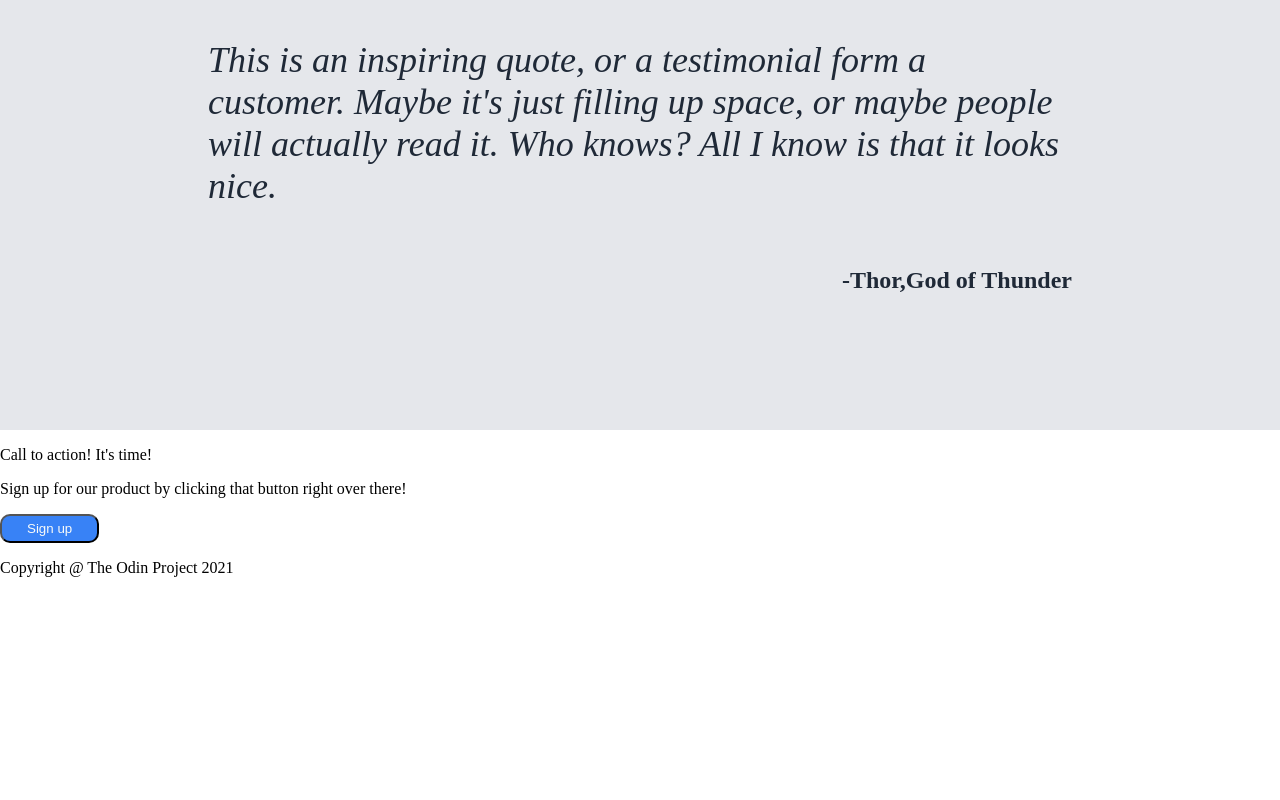
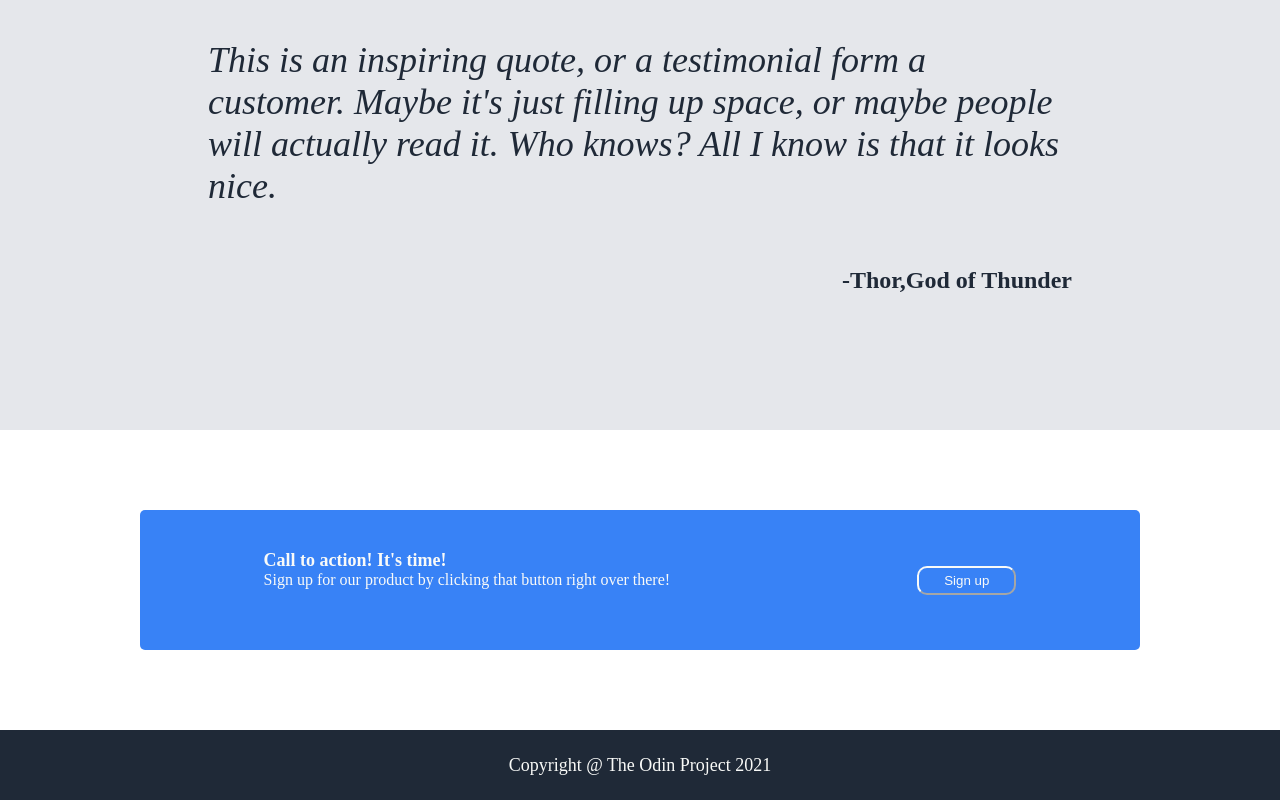
Before and after one commit to Jacinda1024/landing-page, a plain HTML site: page index.html in a window 1280 px wide. Shown: the part 950-1750 px from the top of the page. Before the commit the page ends 1543 px from the top, so only its background shows below. Drawn offline with Linux system fonts and the light colour scheme.

Commit message:
styled footer and fourth button

```diff
--- a/style.css
+++ b/style.css
@@ -133,3 +133,45 @@ button{
     font-size: 24px;
     color: #1f2937;
 }
+
+.fourth{
+    display: flex;
+    background-color: #3882f6;
+    color: #f9faf8;
+    border-radius: 5px;
+    margin:80px 150px 80px 150px;
+    justify-content: space-around;
+    margin-left: auto;
+    margin-right: auto;
+    height: 140px;
+    width: 1000px;
+}
+
+.fourth-text{
+    display: flex;
+    flex-direction: column;
+}
+
+.fourth-header{
+    font-weight: 900;
+    font-size: 18px;
+    margin: 40px 0 0 0;
+}
+
+.fourth-subtext{
+    margin: 0 0 40px 0;
+}
+
+.fourth-button{
+    border-color: #f9faf8;
+}
+
+.footer{
+    display: flex;
+    justify-content: center;
+    align-items: center;
+    height: 70px;
+    background-color: #1f2937;
+    color: #f9faf8;
+    font-size: 18px;
+}
```
